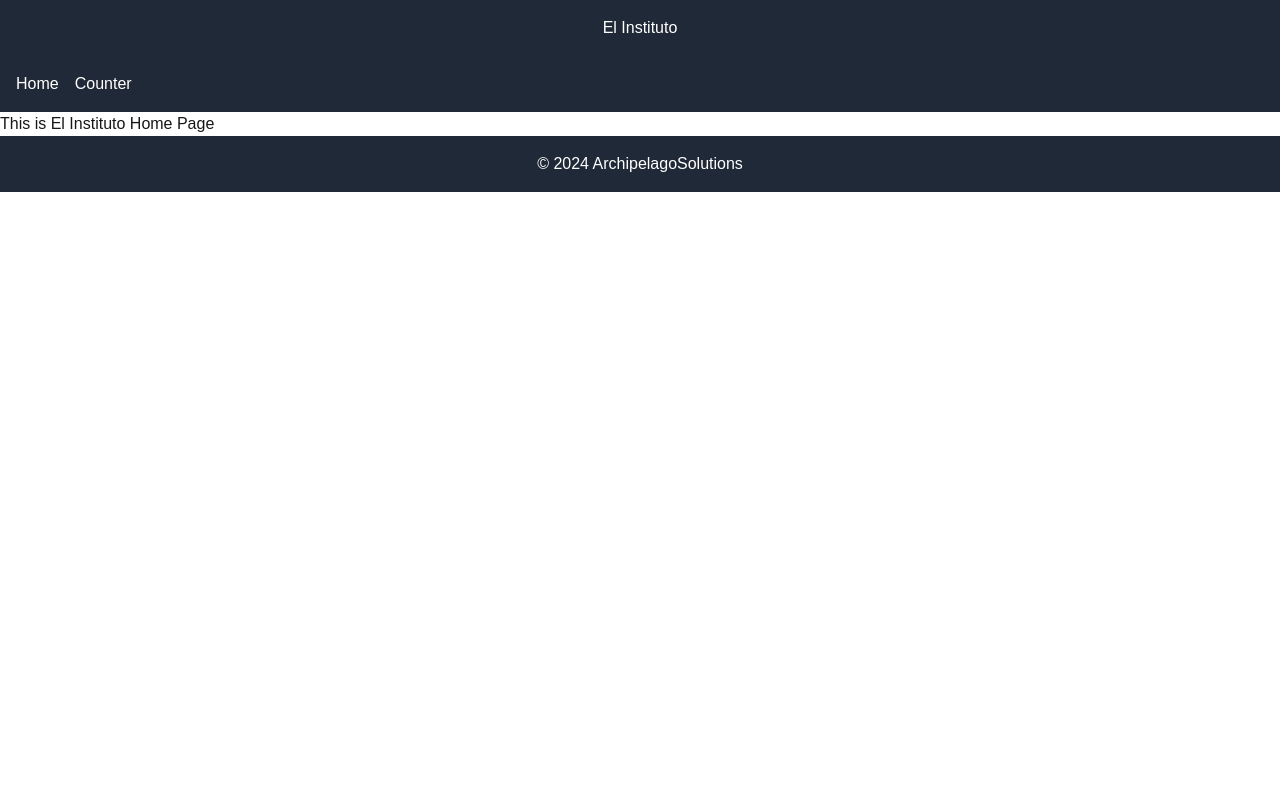
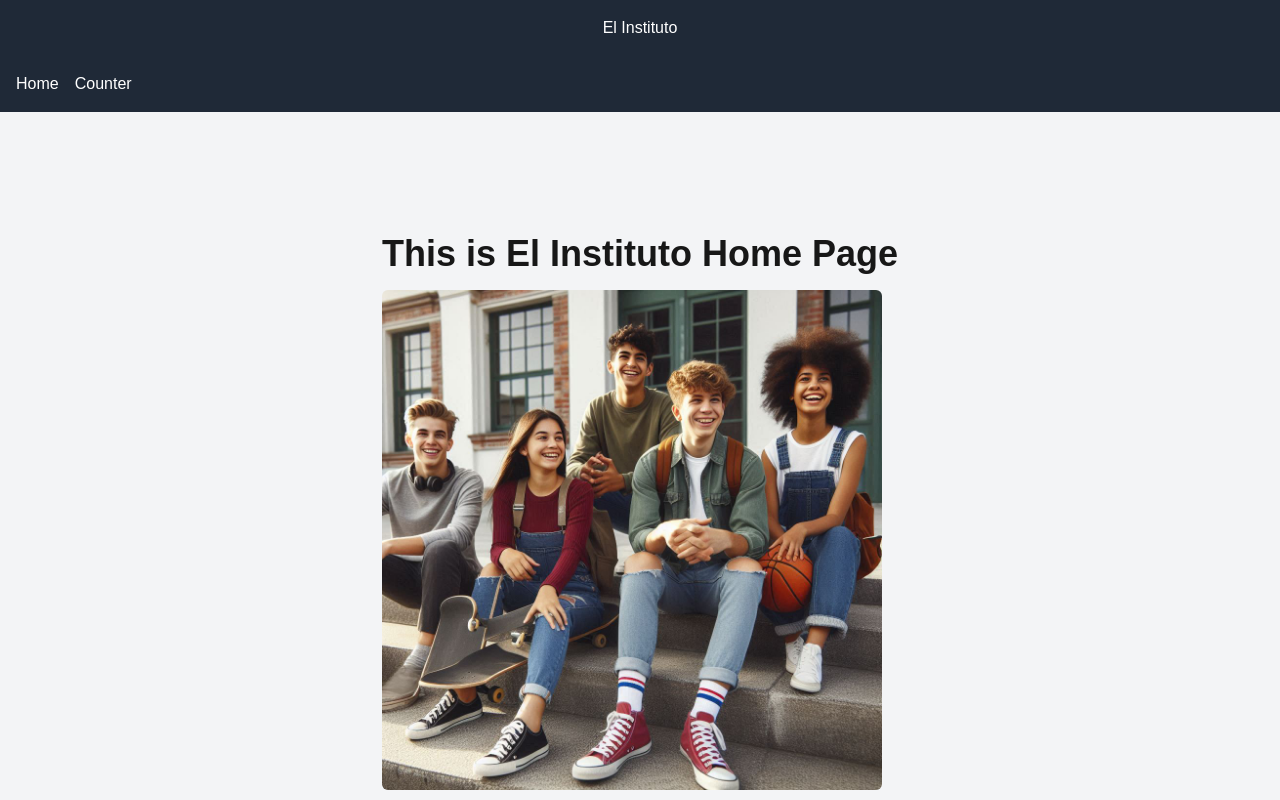
Before and after one commit to DominikTenerife/el-instituto, a Next.js app: page / in a window 1280 px wide. Shown: the top 800 px of the page. Built offline with nearby package versions, Linux system fonts and the light colour scheme.

Commit message:
adding front image

```diff
--- a/src/app/page.tsx
+++ b/src/app/page.tsx
@@ -1,10 +1,21 @@
 // src/app/page.tsx
 "use client";
 
+import Image from 'next/image';
+
 export default function Home() {
   return (
-    <div>
-      <h1>This is El Instituto Home Page</h1>
+    <div className="flex items-center justify-center min-h-screen bg-gray-100">
+      <div className="text-center">
+        <h1 className="text-4xl font-bold mb-4">This is El Instituto Home Page</h1>
+        <Image
+          src="/images/teenagers.png"
+          alt="Teenagers"
+          width={500}
+          height={300}
+          className="rounded-md"
+        />
+      </div>
     </div>
   );
 }
--- a/src/components/Header.tsx
+++ b/src/components/Header.tsx
@@ -1,7 +1,10 @@
+import teenagersImg from '../images/teenagers.jpg';
+
 export default function Header() {
     return (
       <header className="bg-gray-800 p-4 text-white text-center">
         <h1>El Instituto</h1>
+
       </header>
     );
   }
```
Also changed, not shown: public/images/teenagers.png (added).
